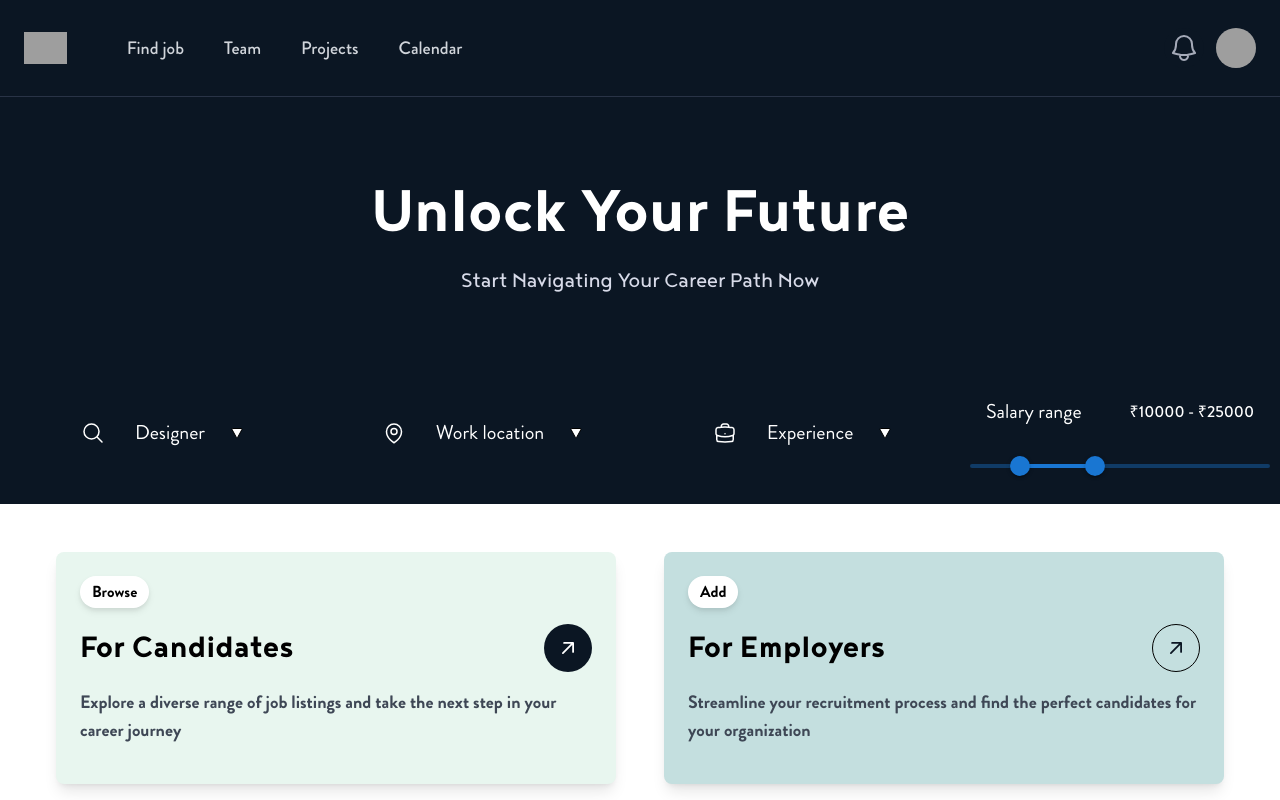
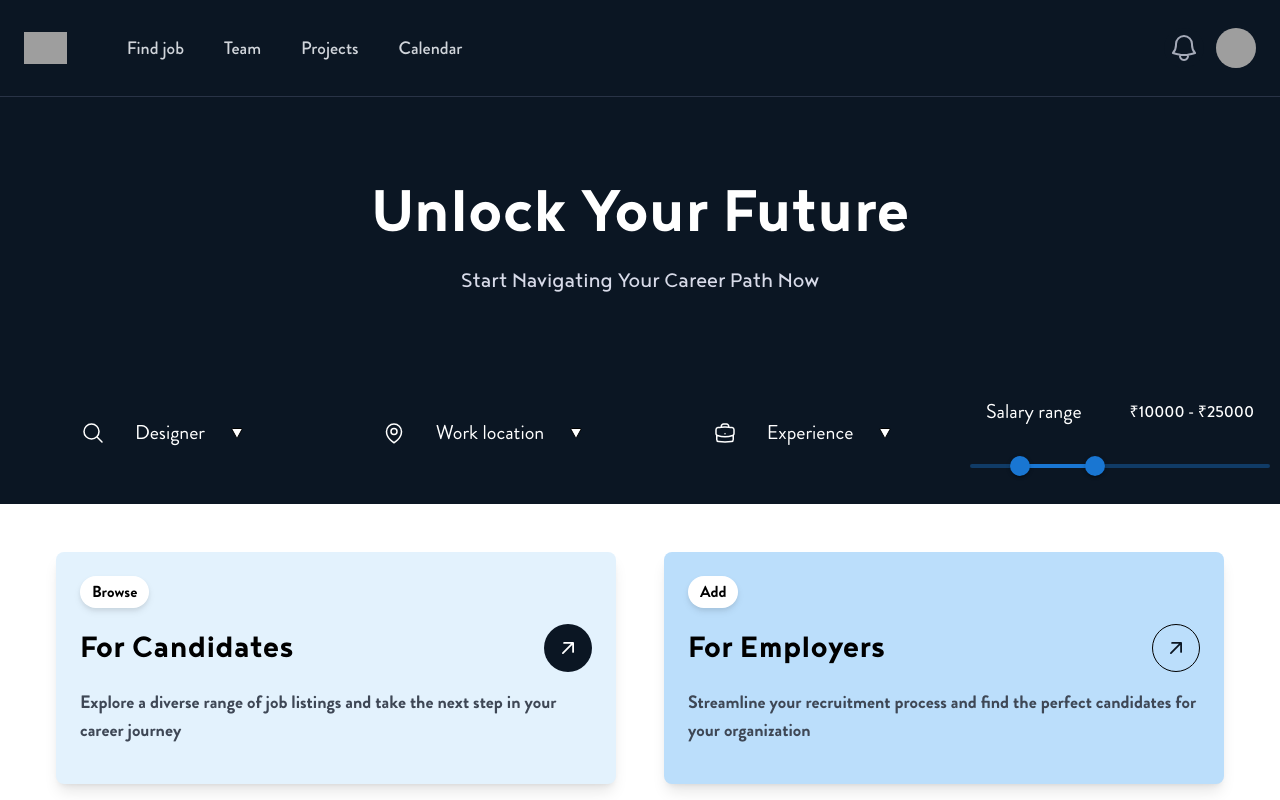
Before and after one commit to Mahi0211/Job-Listing-Website, a React (Vite) app: page / in a window 1280 px wide. Shown: the top 800 px of the page. Built offline with nearby package versions, Linux system fonts and the light colour scheme; grey boxes are pictures that could not be loaded.

Commit message:
update home-card color

```diff
--- a/src/components/Card.jsx
+++ b/src/components/Card.jsx
@@ -1,5 +1,5 @@
 // eslint-disable-next-line react/prop-types
-const Card = ({ children, bg = "bg-[#E8F6EF]" }) => {
+const Card = ({ children, bg = "bg-[#e3f2fd]" }) => {
   return <div className={`${bg} p-6 rounded-lg shadow-lg`}>{children}</div>;
 };
 
--- a/src/components/HomeCards.jsx
+++ b/src/components/HomeCards.jsx
@@ -26,7 +26,7 @@ const HomeCards = () => {
               your career journey
             </p>
           </Card>
-          <Card bg="bg-[#C4DFDF]">
+          <Card bg="bg-[#bbdefb]">
             <div className="inline-block px-3 py-1 mb-4 bg-white rounded-full drop-shadow-md font-brandonGrotesqueBold">
               Add
             </div>
```
